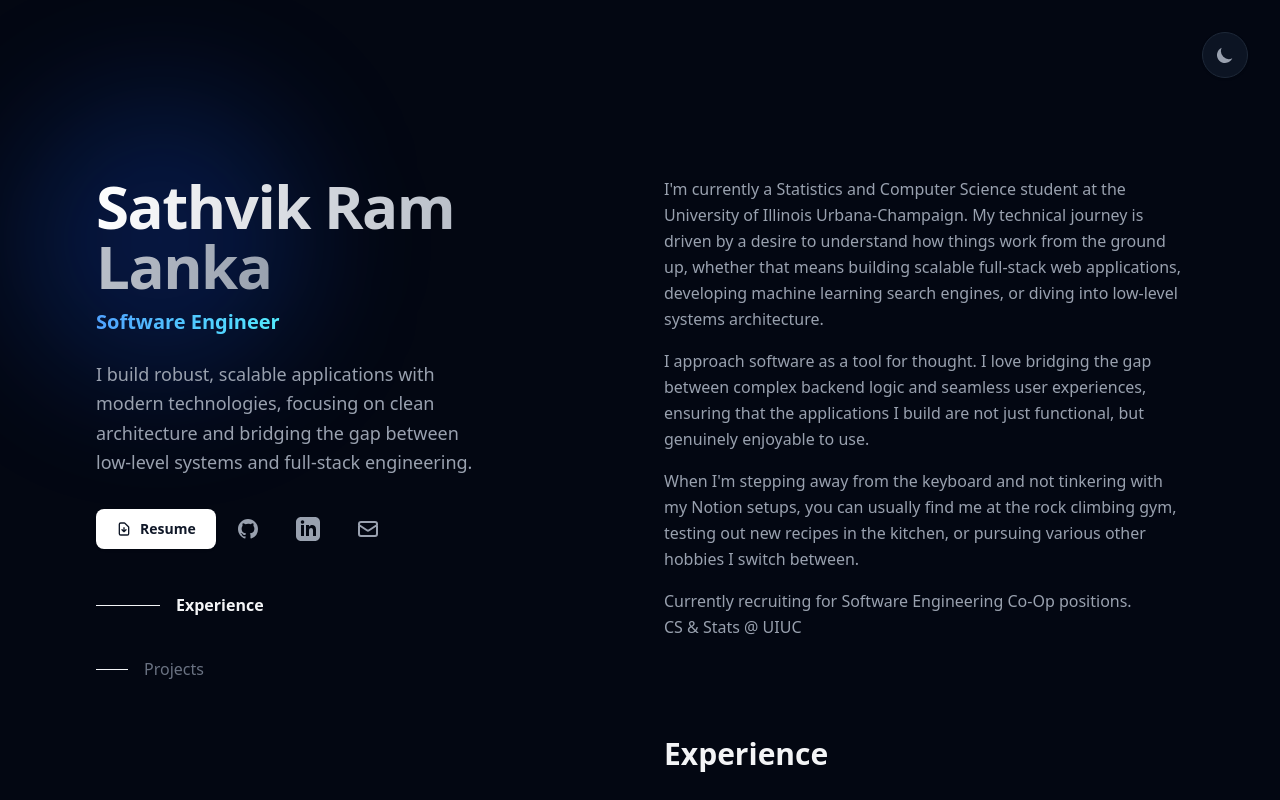
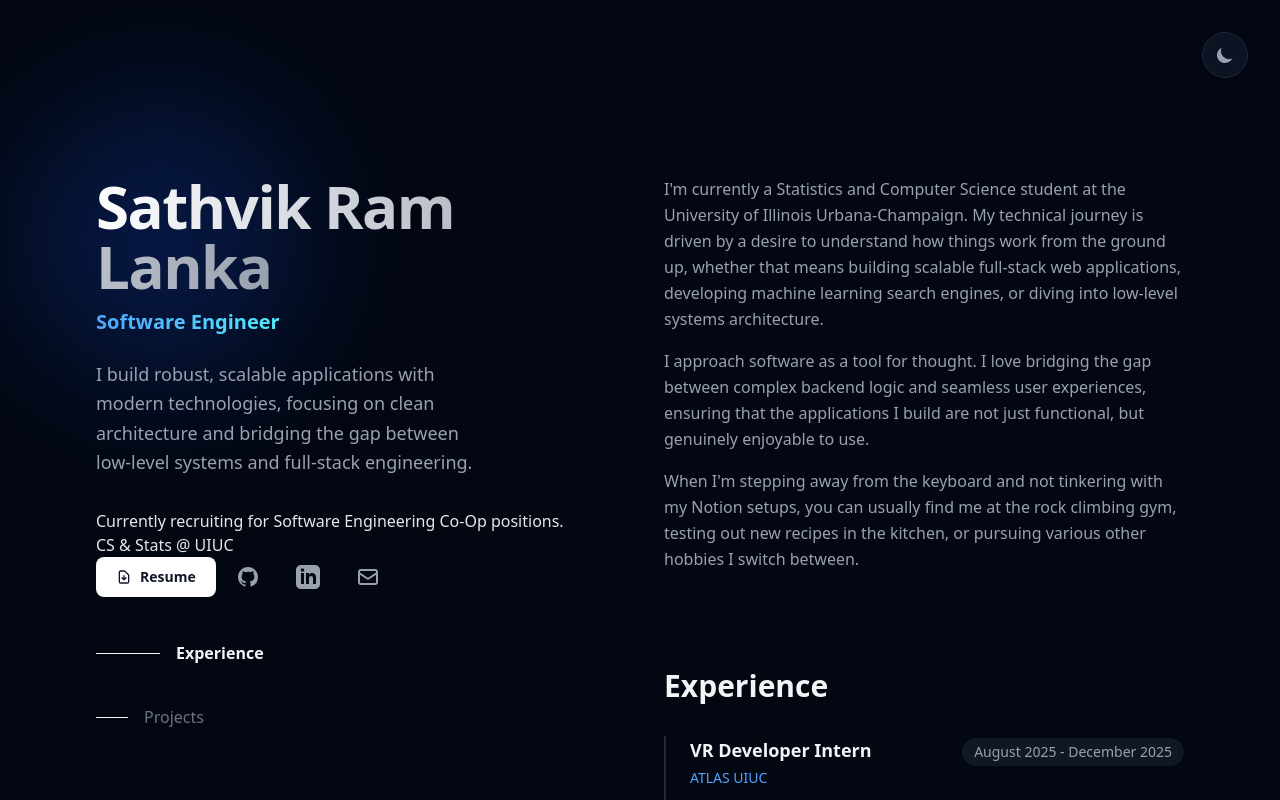
Before and after one commit to RamLanka05/v1, a React (Vite) app: page / in a window 1280 px wide. Shown: the top 800 px of the page. Built offline with nearby package versions, Linux system fonts and the light colour scheme.

Commit message:
Moved Text to Hero

```diff
--- a/src/components/About.tsx
+++ b/src/components/About.tsx
@@ -12,10 +12,6 @@ export default function About() {
         <p>
           When I'm stepping away from the keyboard and not tinkering with my Notion setups, you can usually find me at the rock climbing gym, testing out new recipes in the kitchen, or pursuing various other hobbies I switch between.
         </p>
-        <p>
-          Currently recruiting for Software Engineering Co-Op positions. <br />
-          CS &amp; Stats @ UIUC
-        </p>
       </div>
     </section>
   )
--- a/src/components/Hero.tsx
+++ b/src/components/Hero.tsx
@@ -22,6 +22,11 @@ export default function Hero() {
 
       <p className="text-lg text-gray-600 dark:text-gray-400 max-w-[400px] leading-relaxed mb-8">
         I build robust, scalable applications with modern technologies, focusing on clean architecture and bridging the gap between low-level systems and full-stack engineering.
+      </p>
+
+      <p>
+        Currently recruiting for Software Engineering Co-Op positions. <br />
+        CS &amp; Stats @ UIUC
       </p>
 
       {/* Socials & Resume Row */}
```
